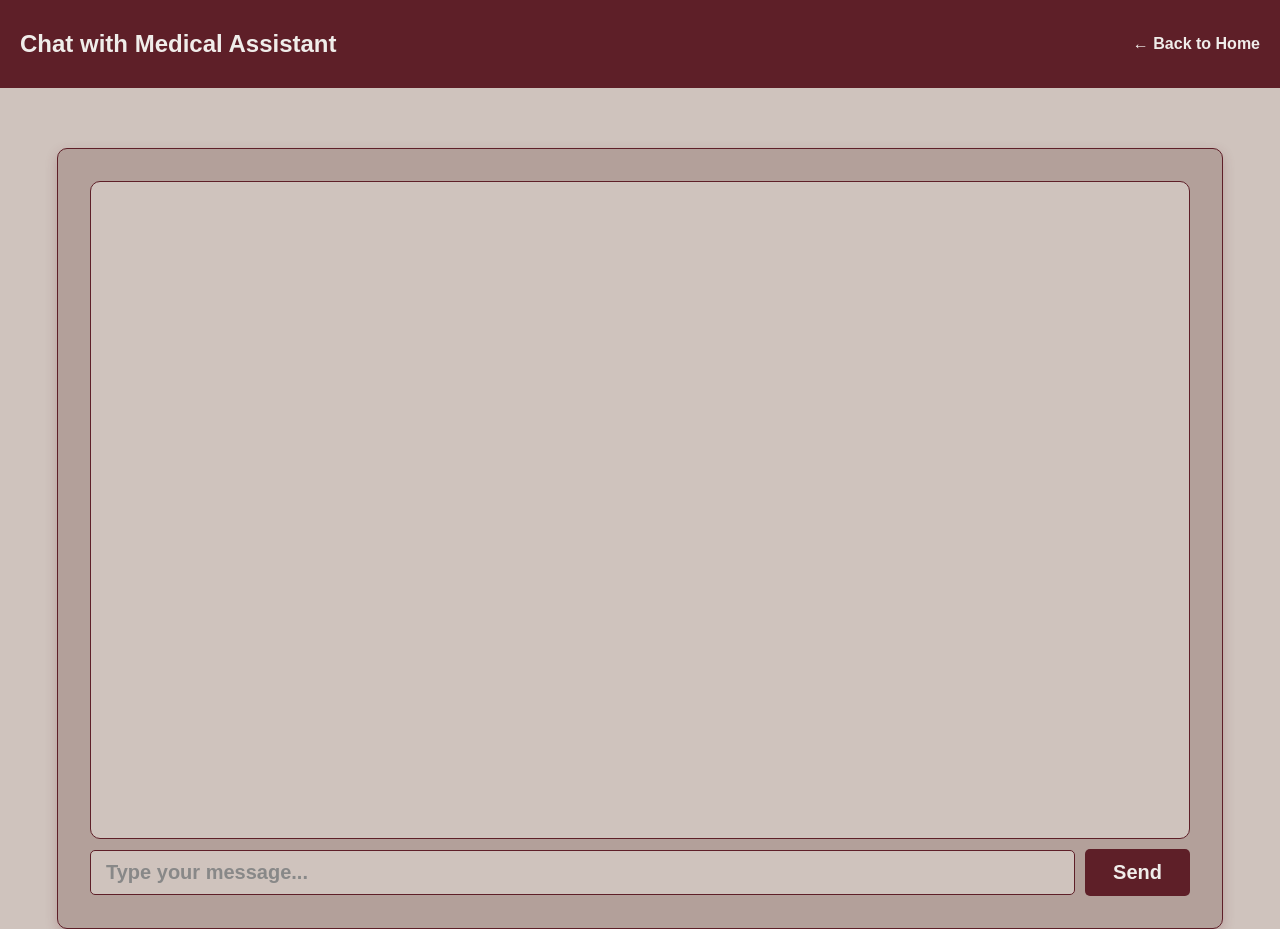
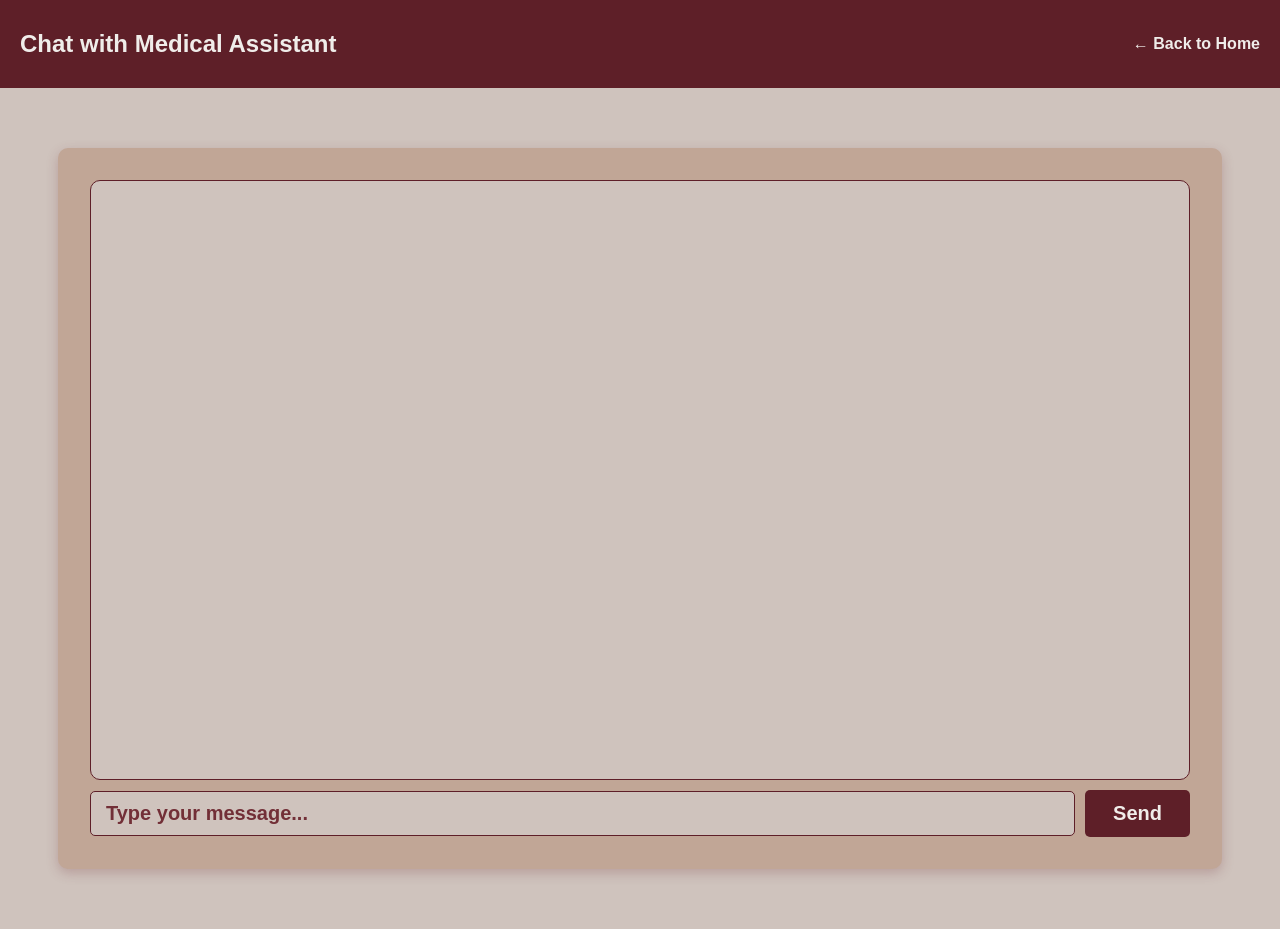
Before and after one commit to soncuteanca/RasaMedical, a website: page html/index.html in a window 1280 px wide. Shown: the top 929 px of the page. Drawn offline with nearby package versions, Linux system fonts and the light colour scheme; no server answers.

Commit message:
Improve UI for chat page

```diff
--- a/html/index.html
+++ b/html/index.html
@@ -16,10 +16,10 @@
         .chat-container {
             max-width: 1100px;
             margin: 60px auto;
-            border: 1.5px solid #5E1F28;
+            border: none;
             padding: 32px;
             position: relative;
-            background-color: #B3A09A;
+            background-color: #c1a696;
             border-radius: 10px;
             box-shadow: 0 4px 12px rgba(114, 47, 55, 0.25);
         }
@@ -33,6 +33,25 @@
             scroll-behavior: smooth;
             background-color: #CFC3BD;
             font-size: 24px;
+            box-sizing: border-box;
+        }
+
+        .chat-box::-webkit-scrollbar {
+            width: 12px;
+            background: #cfc3bd;
+        }
+        .chat-box::-webkit-scrollbar-thumb {
+            background: #b3a09a;
+            border-radius: 6px;
+        }
+        .chat-box::-webkit-scrollbar-track {
+            background: #cfc3bd;
+            border-radius: 6px;
+        }
+        /* For Firefox */
+        .chat-box {
+            scrollbar-color: #b3a09a #cfc3bd;
+            scrollbar-width: thin;
         }
 
         .input-box {
@@ -54,7 +73,7 @@
         }
 
         #userInput::placeholder {
-            color: #888;
+            color: #722F37;
         }
 
         button {
```
